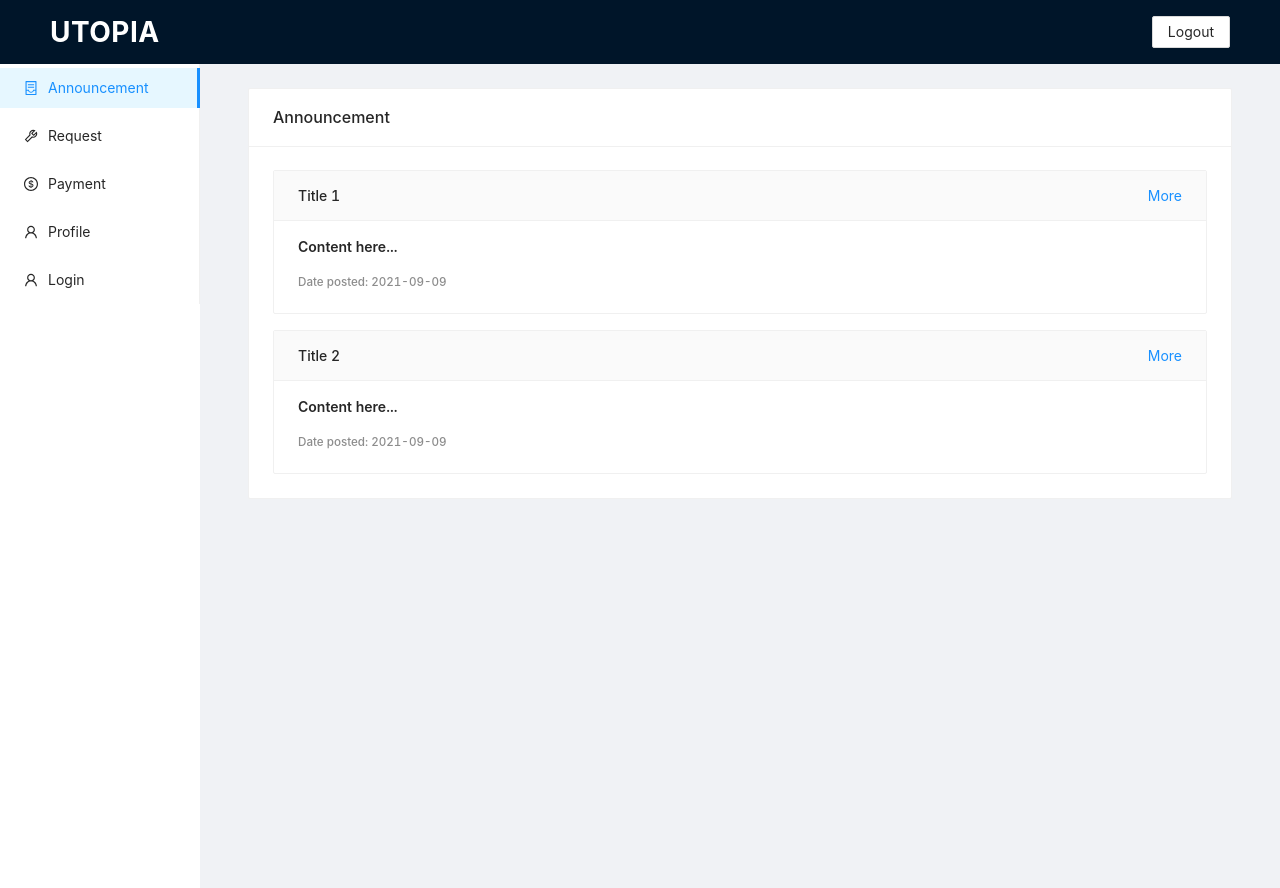
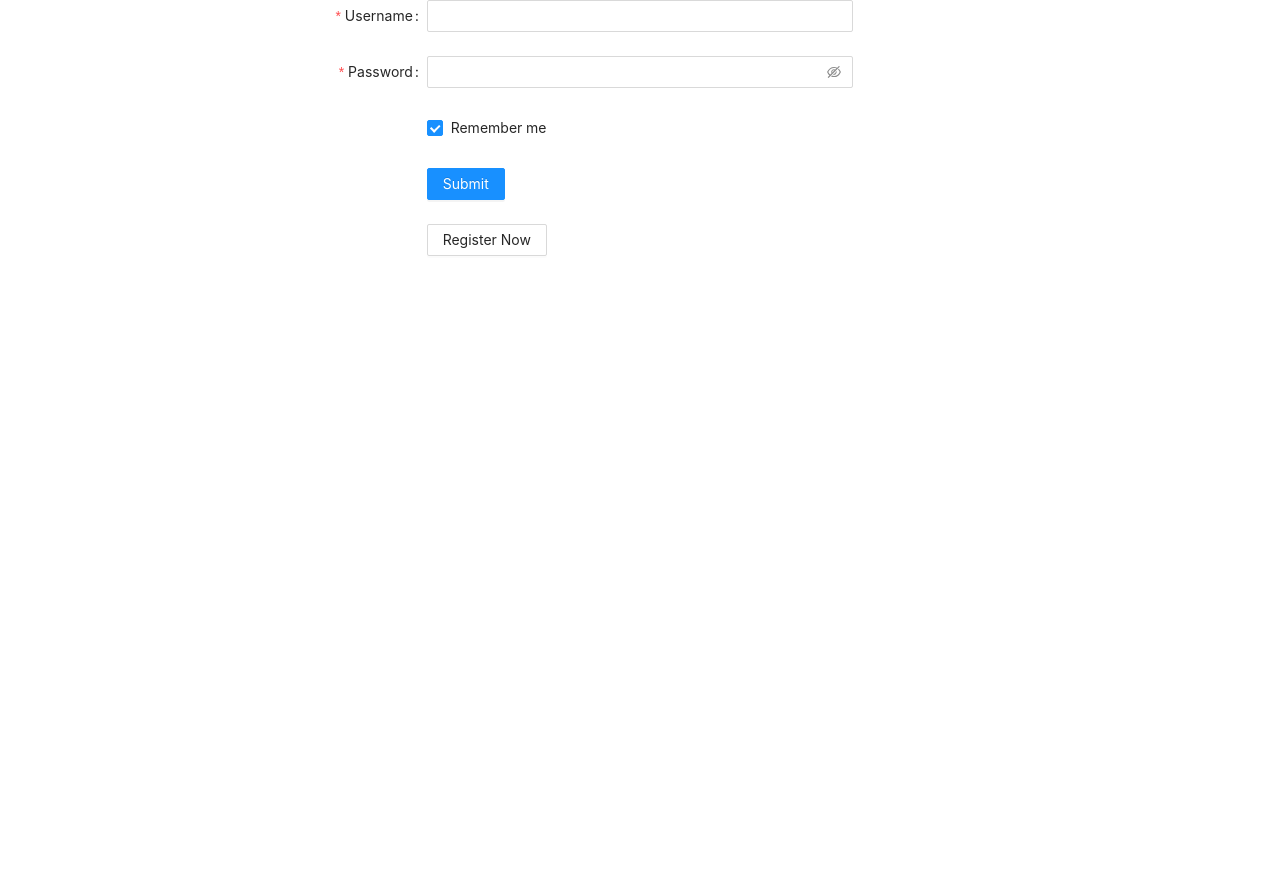
Before and after one commit to utopia-community/utopia-frontend, a React (Create React App) app: page /announcement in a window 1280 px wide. After the commit the page ends 800 px from the top, so only its background shows below. Built offline with nearby package versions, Linux system fonts and the light colour scheme.

Commit message:
WIP protected and public route

```diff
--- a/src/components/Announcement.js
+++ b/src/components/Announcement.js
@@ -1,43 +1,21 @@
-import { Card, Typography, Space } from "antd";
-import { Link } from "react-router-dom";
+import { Card } from 'antd';
 
 import "./Profile.js";
 
-const { Text } = Typography;
-
-const AnnouncementContent = (props) => {
-  const date = new Date().toISOString().slice(0, 10);
-  return (
-    <Space direction="vertical">
-      <h1>
-        <Text strong>{props.content}</Text>
-      </h1>
-      <h5>
-        <Text type="secondary">Date posted: {date}</Text>
-      </h5>
-    </Space>
-  );
-};
 
 const Announcement = () => {
   return (
     <Card title="Announcement">
-      <Card
-        type="inner"
-        title="Title 1"
-        extra={<Link to="/announcement-details">More</Link>}
-        // extra={<a href="#">More</a>}
-      >
-        <AnnouncementContent content="Content here..." />
+      <Card type="inner" title="Inner Card title 1" extra={<a href="#">More</a>}>
+        Inner Card content
       </Card>
-
       <Card
         style={{ marginTop: 16 }}
         type="inner"
-        title="Title 2"
-        extra={<Link to="/announcement-details">More</Link>}
+        title="Inner Card title"
+        extra={<a href="#">More</a>}
       >
-        <AnnouncementContent content="Content here..." />
+        Inner Card content
       </Card>
     </Card>
   );
--- a/src/components/App.js
+++ b/src/components/App.js
@@ -30,6 +30,12 @@ const { Header, Content, Sider } = Layout;
 function App() {
   const history = useHistory();
   history.push("/announcement");
+
+  const [authenticated, setAuthenticated] = React.useState(false);
+
+  if (!authenticated) {
+    return <Login onSuccess={() => setAuthenticated(true)}/>
+  }
 
   return (
     <Layout>
@@ -132,9 +138,6 @@ function App() {
               <Route path="/login" exact>
                 <Login />
               </Route>
-              <Route path="/login/register" exact>
-                <Register />
-              </Route>
               <Route path="/announcement" exact>
                 <Announcement />
               </Route>
--- a/src/components/Login.js
+++ b/src/components/Login.js
@@ -1,38 +1,35 @@
-import { Form, Input, Button, Checkbox } from 'antd';
-import Register from './Register';
-import { useHistory } from "react-router-dom";
+import { Form, Input, Button, Checkbox } from "antd";
+import Register from "./Register";
+import { Route, useHistory } from "react-router-dom";
 
-let Authen_state = 0
-let input_username
-let input_password
+let username;
+let password;
 
-const Auth = () => {
-  input_username = document.getElementById("username").value;
-  input_password = document.getElementById("password").value;
-
-  if (input_username === "AAAA" && input_password === "BBBB") {
-    Authen_state = 1;
-    document.getElementById("output").innerHTML = "Login Successfully"
-  } else {
-    Authen_state = 0;
-    document.getElementById("output").innerHTML = "Login Failed"
-  }
-  console.log(Authen_state)
-
-}
-
-const Login = () => {
-  const history = useHistory()
+const Login = (props) => {
+  const history = useHistory();
   const onFinish = (values) => {
-    console.log('Success:', values);
+    console.log("Success:", values);
   };
 
   const onFinishFailed = (errorInfo) => {
-    console.log('Failed:', errorInfo);
+    console.log("Failed:", errorInfo);
+  };
+
+  const onInputName = (e) => {
+    username = e.target.value;
+  };
+
+  const onInputPassword = (e) => {
+    password = e.target.value;
+  };
+
+  const validateLogin = (username, password) => {
+    if ((username = "AAAA" && password == "BBBB")) {
+      props.onSuccess();
+    }
   };
 
   return (
-
     <Form
       name="basic"
       labelCol={{
@@ -47,7 +44,6 @@ const Login = () => {
       onFinish={onFinish}
       onFinishFailed={onFinishFailed}
       autoComplete="off"
-
     >
       <Form.Item
         label="Username"
@@ -55,11 +51,11 @@ const Login = () => {
         rules={[
           {
             required: true,
-            message: 'Please input your username!',
+            message: "Please input your username!",
           },
         ]}
       >
-        <Input id="username"/>
+        <Input id="username" onChange={onInputName} />
       </Form.Item>
 
       <Form.Item
@@ -68,11 +64,11 @@ const Login = () => {
         rules={[
           {
             required: true,
-            message: 'Please input your password!',
+            message: "Please input your password!",
           },
         ]}
       >
-        <Input.Password id="password"/>
+        <Input.Password id="password" onChange={onInputPassword} />
       </Form.Item>
 
       <Form.Item
@@ -92,7 +88,13 @@ const Login = () => {
           span: 16,
         }}
       >
-        <Button type="primary" htmlType="submit" onClick={Auth}>
+        <Button
+          type="primary"
+          htmlType="submit"
+          onClick={() => {
+            validateLogin(username, password);
+          }}
+        >
           Submit
         </Button>
       </Form.Item>
@@ -103,7 +105,7 @@ const Login = () => {
           span: 16,
         }}
       >
-          <Button onClick={()=> history.push('/login/register')}>Register Now</Button>
+        <Button onClick={() => history.push("/register")}>Register Now</Button>
       </Form.Item>
 
       <Form.Item
@@ -111,13 +113,12 @@ const Login = () => {
           offset: 8,
           span: 16,
         }}
-      >  <div type="text" id="output">
-
-
-          </div>
+      >
+        {" "}
+        <div type="text" id="output"></div>
       </Form.Item>
 
     </Form>
   );
 };
-  export default Login;
+export default Login;
--- /dev/null
+++ b/src/components/ProtectedPage.js
@@ -0,0 +1,5 @@
+const ProtectedPage = () => {
+
+};
+
+  export default ProtectedPage;
```
Also changed, not shown: src/components/ReactRouterAuth.js (added, +184 -0 lines).
